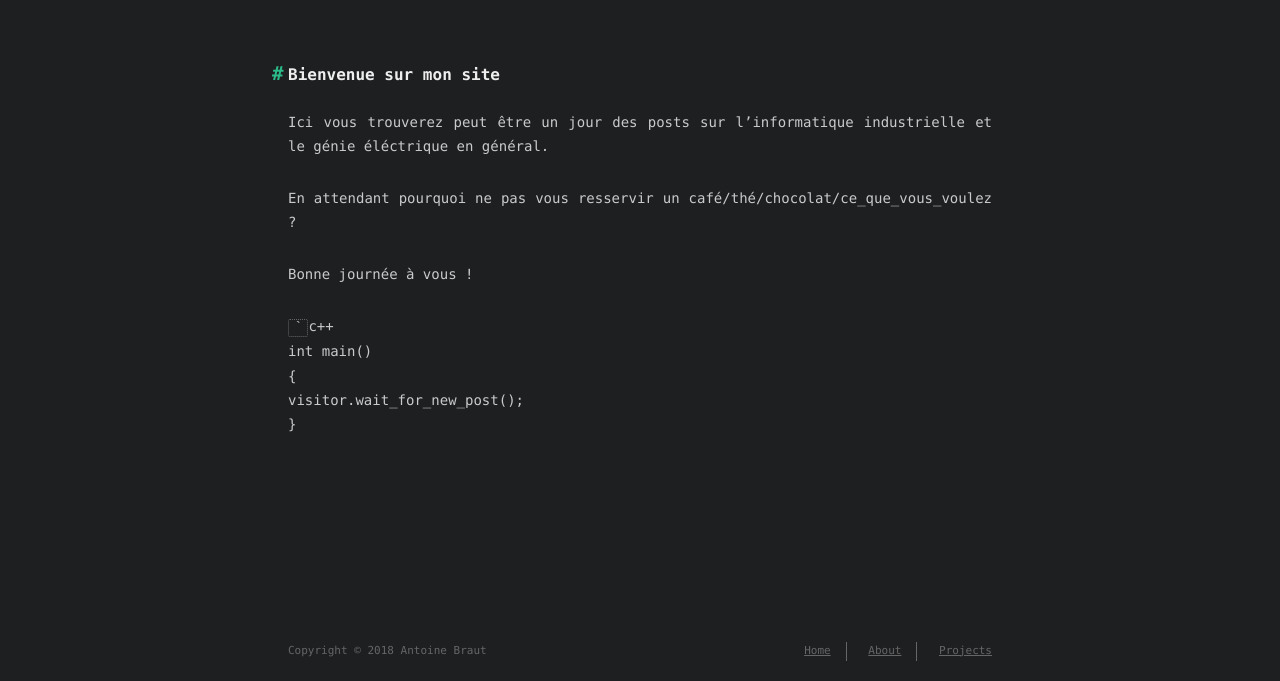
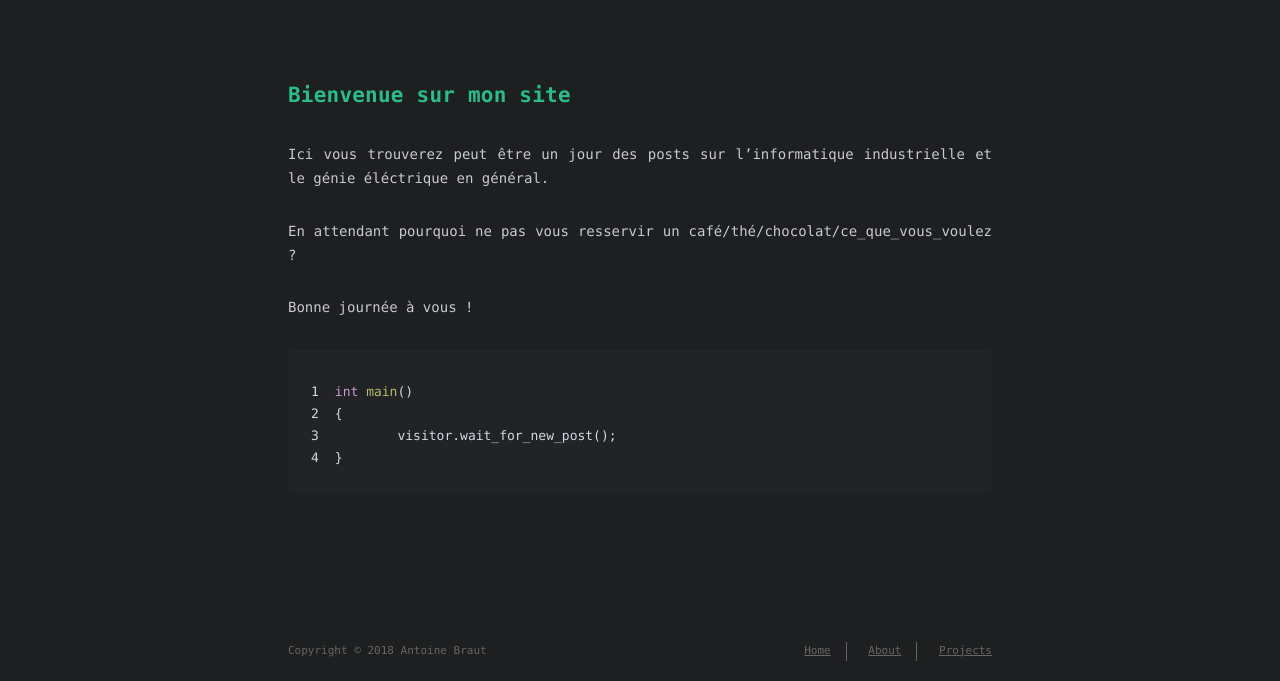
Before and after one commit to Brautantoine/BAB, a plain HTML site: page about/index.html in a window 1280 px wide. Shown: the part 127-808 px from the top of the page. Drawn offline with Linux system fonts and the light colour scheme.

Commit message:
Site updated: 2018-11-21 22:25:22

```diff
--- a/about/index.html
+++ b/about/index.html
@@ -13,7 +13,7 @@
 <meta property="og:site_name" content="Braut Antoine Blog">
 <meta property="og:description" content="Bienvenue sur mon siteIci vous trouverez peut être un jour des posts sur l’informatique industrielle et le génie éléctrique en général. En attendant pourquoi ne pas vous resservir un café/thé/chocolat">
 <meta property="og:locale" content="default">
-<meta property="og:updated_time" content="2018-11-21T21:14:51.939Z">
+<meta property="og:updated_time" content="2018-11-21T21:17:46.868Z">
 <meta name="twitter:card" content="summary">
 <meta name="twitter:title" content="about">
 <meta name="twitter:description" content="Bienvenue sur mon siteIci vous trouverez peut être un jour des posts sur l’informatique industrielle et le génie éléctrique en général. En attendant pourquoi ne pas vous resservir un café/thé/chocolat">
@@ -85,10 +85,10 @@
 
   <div class="content" itemprop="articleBody">
 
-          <h2 id="Bienvenue-sur-mon-site"><a href="#Bienvenue-sur-mon-site" class="headerlink" title="Bienvenue sur mon site"></a>Bienvenue sur mon site</h2><p>Ici vous trouverez peut être un jour des posts sur l’informatique industrielle et le génie éléctrique en général.<br></p>
+          <h1 id="Bienvenue-sur-mon-site"><a href="#Bienvenue-sur-mon-site" class="headerlink" title="Bienvenue sur mon site"></a>Bienvenue sur mon site</h1><p>Ici vous trouverez peut être un jour des posts sur l’informatique industrielle et le génie éléctrique en général.<br></p>
 <p>En attendant pourquoi ne pas vous resservir un café/thé/chocolat/ce_que_vous_voulez ? <br></p>
 <p>Bonne journée à vous !</p>
-<p><code>`</code>c++<br>int main()<br>{<br>    visitor.wait_for_new_post();<br>} </p>
+<figure class="highlight c++"><table><tr><td class="gutter"><pre><span class="line">1</span><br><span class="line">2</span><br><span class="line">3</span><br><span class="line">4</span><br></pre></td><td class="code"><pre><span class="line"><span class="function"><span class="keyword">int</span> <span class="title">main</span><span class="params">()</span></span></span><br><span class="line"><span class="function"></span>&#123;</span><br><span class="line">	visitor.wait_for_new_post();</span><br><span class="line">&#125;</span><br></pre></td></tr></table></figure>
 
 
   </div>
```
